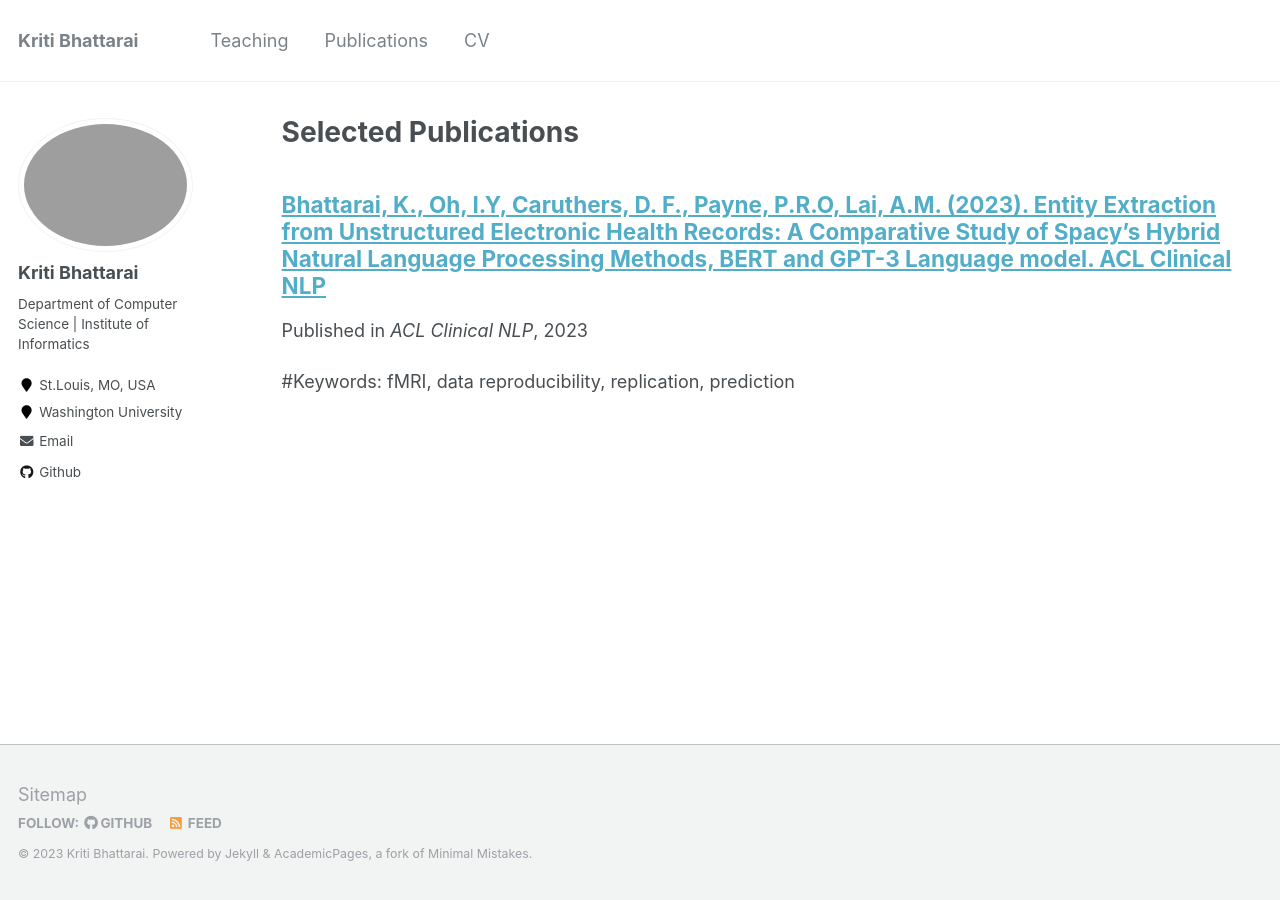
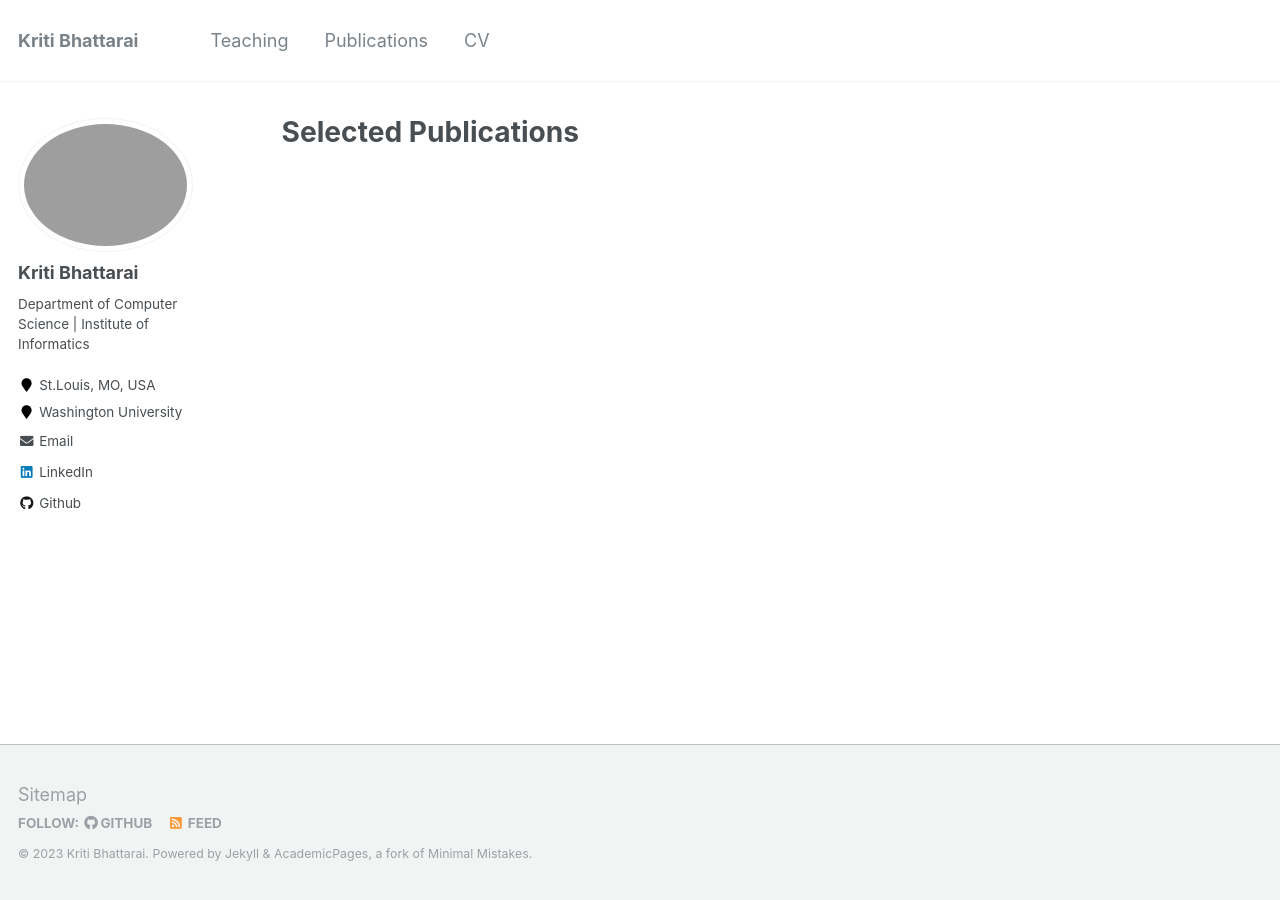
Before and after one commit to kritibhattarai23/kritibhattarai23.github.io, a Jekyll site: the page built from _pages/publications.md, in a window 1280 px wide. Built offline with Jekyll 4.4.1, drawn with Linux system fonts in a browser that asks for light colours; a file with an impossible date is left out.

Commit message:
linkedin and bib desc

```diff
--- a/_config.yml
+++ b/_config.yml
@@ -99,7 +99,7 @@ author:
   instagram        :
   impactstory      : #"https://profiles.impactstory.org/u/xxxx-xxxx-xxxx-xxxx"
   lastfm           :
-  linkedin         : #"aahana-bajracharya"
+  linkedin         : "kriti-bhattarai-7bb84671/"
   orcid            : #"https://orcid.org/0000-0002-7361-6020"
   pinterest        :
   soundcloud       :
--- a/_publications/bibliography-1.md
+++ b/_publications/bibliography-1.md
@@ -2,11 +2,11 @@
 title: "Bhattarai, K., Oh, I.Y, Caruthers, D. F., Payne, P.R.O, Lai, A.M.
 (2023). Entity Extraction from Unstructured Electronic Health Records: A Comparative Study of Spacy’s Hybrid Natural Language Processing Methods, BERT and GPT-3 Language model. ACL Clinical NLP"
 collection: publications
-#permalink: /publication/bibliography-1
-#date: 2020-1-1
+permalink: /publication/bibliography-1
+date: 2023
 venue: 'ACL Clinical NLP'
-#paperurl: 'https://doi.org/10.1038/s41586-020-2314-9'
+
 ---
-#Keywords: fMRI, data reproducibility, replication, prediction
+Keywords: clinical natural language processing, entity extractions, electronic health records
 
 Abstract: Extracting clinical entities from unstructured healthcare data is a critical task in natural language processing (NLP) as a vast majority of patient data is stored in an unstructured format. Accurately identifying entities provides additional insights on patients and assists clinical decision-making. However, extracting information from real-world unstructured healthcare data presents significant challenges because of the heterogeneity of the data and there have been limited studies identifying the most effective approach for clinical entity extraction tasks. The aim of this research is to evaluate most recent NLP models and generate insights into the applicability and limitations of these models for extracting real-world clinical entities. More specifically, in this paper, we compare the performance of two most recent hybrid rule-based and machine learning-based approaches, and deep learning-based approaches for an entity extraction task from highly unprocessed and unstructured clinical text data. In addition, we highlight challenges encountered in identifying entities, specifically those related to negation and speculation.
```
Also changed, not shown: 2 other files.
